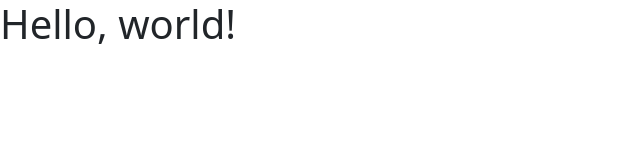
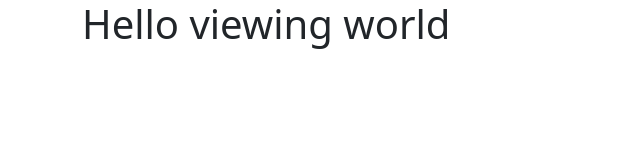
Before and after one commit to beachedcoder/2022_6_27_demo, a plain HTML site: page views/index.html in a window 1280 px wide. Shown: the whole page, without its empty margins (0-640 px from the left). Drawn offline with nearby package versions, Linux system fonts and the light colour scheme.

Commit message:
updated index with layout elements

```diff
--- a/views/index.html
+++ b/views/index.html
@@ -7,7 +7,11 @@
     <link href="https://cdn.jsdelivr.net/npm/bootstrap@5.2.0-beta1/dist/css/bootstrap.min.css" rel="stylesheet" integrity="sha384-0evHe/X+R7YkIZDRvuzKMRqM+OrBnVFBL6DOitfPri4tjfHxaWutUpFmBp4vmVor" crossorigin="anonymous">
   </head>
   <body>
-    <h1>Hello, world!</h1>
+    <section class="container">
+        <header>
+            <h1>Hello viewing world</h1>
+        </header>
+    </section>
     <script src="https://cdn.jsdelivr.net/npm/bootstrap@5.2.0-beta1/dist/js/bootstrap.bundle.min.js" integrity="sha384-pprn3073KE6tl6bjs2QrFaJGz5/SUsLqktiwsUTF55Jfv3qYSDhgCecCxMW52nD2" crossorigin="anonymous"></script>
   </body>
 </html>
```
